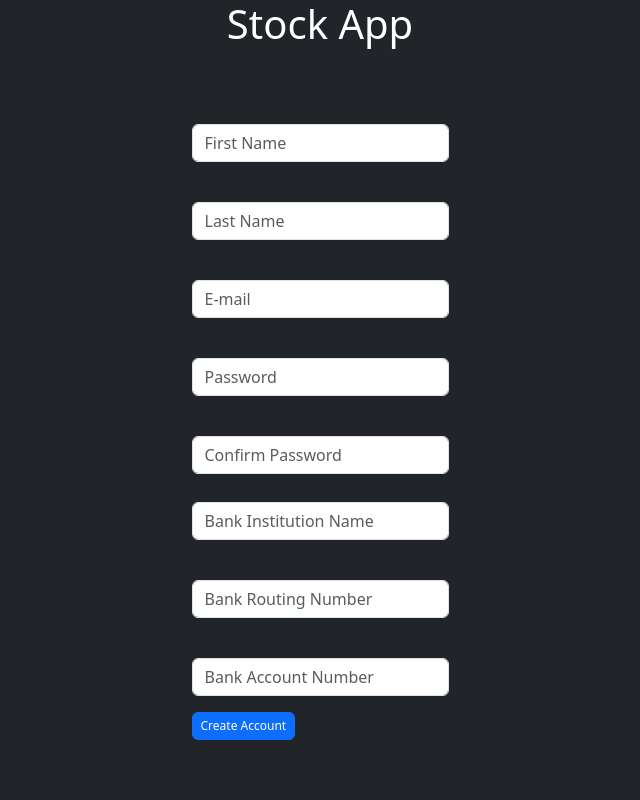
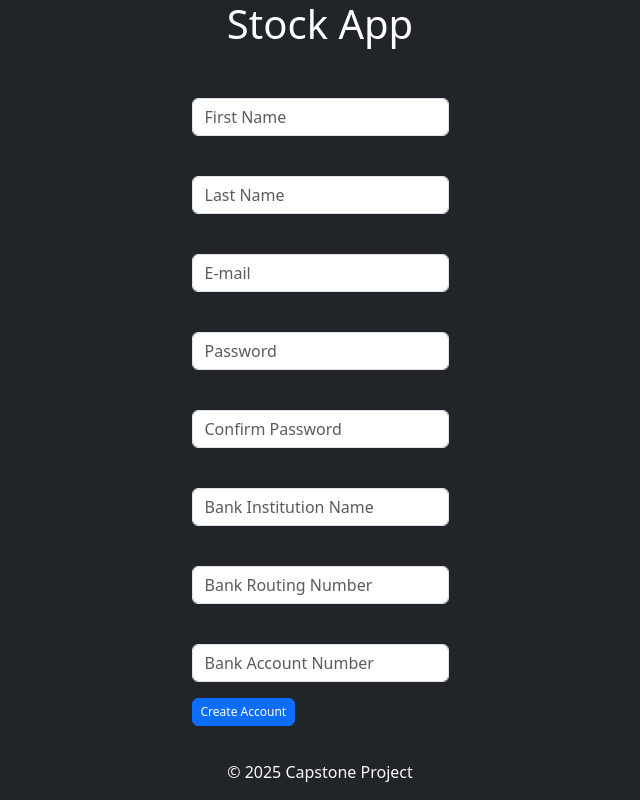
Before and after one commit to TrioStuds/Capstone-Git-Repo, a Flask app: page /register in a window 1280 px wide. Shown: the whole page, without its empty margins (320-960 px from the left). Run offline with Flask 3, Linux system fonts and the light colour scheme.

Commit message:
fixed register template as it was missing closing div

```diff
--- a/templates/register.html
+++ b/templates/register.html
@@ -34,6 +34,7 @@
           <input type="password" id=confirmPasswordInput class="form-control" placeholder="Confirm Password">
           <div id="passwordHelpBlock" class="form-text">
           <!--Your password must be 8-20 characters long, contain letters and numbers, and must not contain spaces, special characters, or emoji.-->
+          </div>
         </div>
         <div class="mb-3">
           <label for"bankInstituteName" class="form-label"></label>
@@ -53,5 +54,8 @@
         </a>
       </form>
   </div> <!--end of register container div-->
+  <footer class="bg-dark text-light">
+    <div class="container py-3"><p class="text-center mb-0">© 2025 Capstone Project</p></div>
+  </footer>
 </body>
 </html>
```
